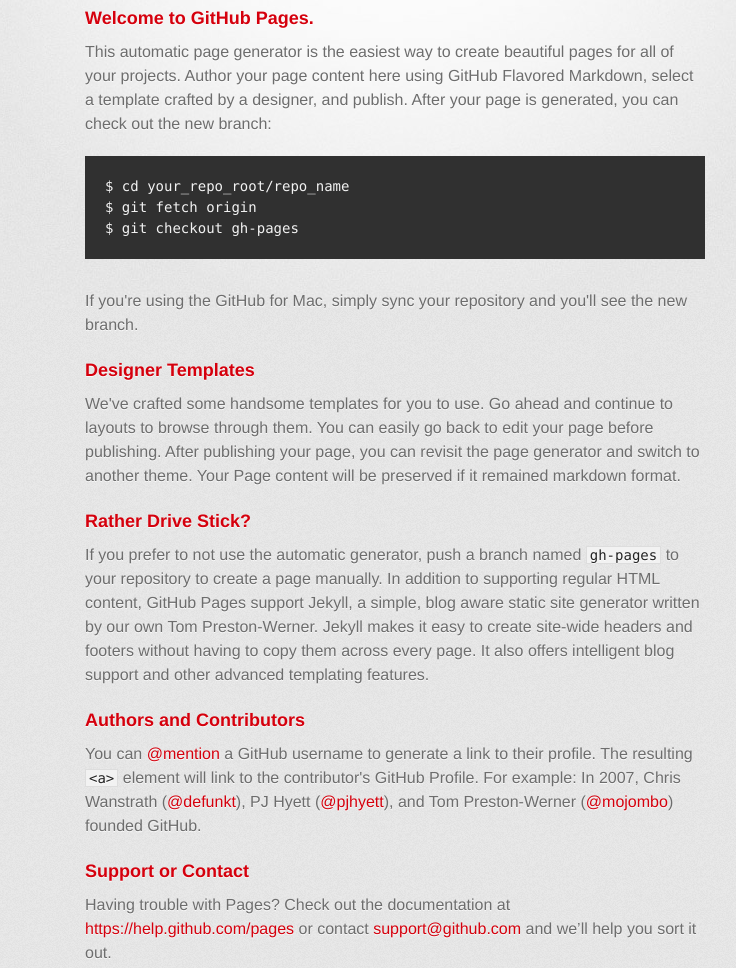
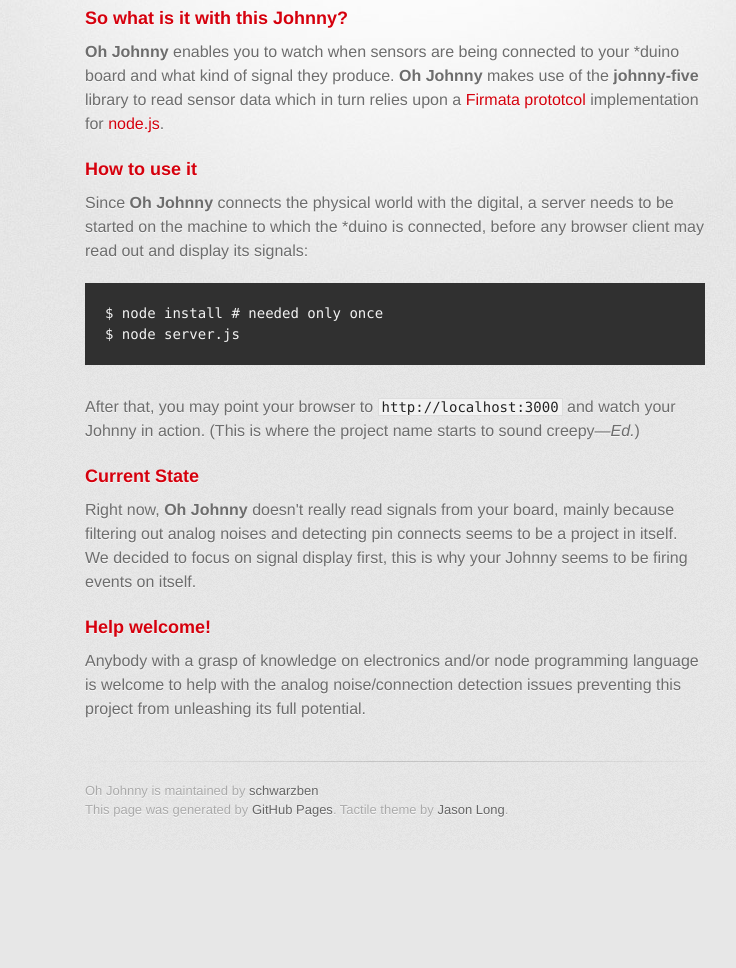
Before and after one commit to schwarzben/js-base, a plain HTML site: page index.html in a window 1280 px wide. Shown: the part 266-1234 px from the top of the page, without its empty margins (245-981 px from the left). After the commit the page ends 1116 px from the top, so only its background shows below. Drawn offline with Linux system fonts and the light colour scheme; a web font is replaced by a local one.

```diff
--- a/index.html
+++ b/index.html
@@ -23,45 +23,39 @@
         </header>
 
         <section id="downloads" class="clearfix">
-          <a href="https://github.com/schwarzben/js-base/zipball/master" id="download-zip" class="button"><span>Download .zip</span></a>
-          <a href="https://github.com/schwarzben/js-base/tarball/master" id="download-tar-gz" class="button"><span>Download .tar.gz</span></a>
-          <a href="https://github.com/schwarzben/js-base" id="view-on-github" class="button"><span>View on GitHub</span></a>
+          <a href="https://github.com/schwarzben/oh-johnny/zipball/master" id="download-zip" class="button"><span>Download .zip</span></a>
+          <a href="https://github.com/schwarzben/oh-johnny/tarball/master" id="download-tar-gz" class="button"><span>Download .tar.gz</span></a>
+          <a href="https://github.com/schwarzben/oh-johnny" id="view-on-github" class="button"><span>View on GitHub</span></a>
         </section>
 
         <hr>
 
         <section id="main_content">
           <h3>
-<a id="welcome-to-github-pages" class="anchor" href="#welcome-to-github-pages" aria-hidden="true"><span class="octicon octicon-link"></span></a>Welcome to GitHub Pages.</h3>
+<a id="so-what-is-it-with-this-johnny" class="anchor" href="#so-what-is-it-with-this-johnny" aria-hidden="true"><span class="octicon octicon-link"></span></a>So what is it with this Johnny?</h3>
 
-<p>This automatic page generator is the easiest way to create beautiful pages for all of your projects. Author your page content here using GitHub Flavored Markdown, select a template crafted by a designer, and publish. After your page is generated, you can check out the new branch:</p>
+<p><strong>Oh Johnny</strong> enables you to watch when sensors are being connected to your *duino board and what kind of signal they produce. <strong>Oh Johnny</strong> makes use of the <strong>johnny-five</strong> library to read sensor data which in turn relies upon a <a href="">Firmata prototcol</a> implementation for <a href="">node.js</a>.</p>
 
-<pre><code>$ cd your_repo_root/repo_name
-$ git fetch origin
-$ git checkout gh-pages
+<h3>
+<a id="how-to-use-it" class="anchor" href="#how-to-use-it" aria-hidden="true"><span class="octicon octicon-link"></span></a>How to use it</h3>
+
+<p>Since <strong>Oh Johnny</strong> connects the physical world with the digital, a server needs to be started on the machine to which the *duino is connected, before any browser client may read out and display its signals:</p>
+
+<pre><code>$ node install # needed only once
+$ node server.js
 </code></pre>
 
-<p>If you're using the GitHub for Mac, simply sync your repository and you'll see the new branch.</p>
+<p>After that, you may point your browser to <code>http://localhost:3000</code> and watch your Johnny in action. (This is where the project name starts to sound creepy<em>—Ed.</em>)</p>
 
 <h3>
-<a id="designer-templates" class="anchor" href="#designer-templates" aria-hidden="true"><span class="octicon octicon-link"></span></a>Designer Templates</h3>
+<a id="current-state" class="anchor" href="#current-state" aria-hidden="true"><span class="octicon octicon-link"></span></a>Current State</h3>
 
-<p>We've crafted some handsome templates for you to use. Go ahead and continue to layouts to browse through them. You can easily go back to edit your page before publishing. After publishing your page, you can revisit the page generator and switch to another theme. Your Page content will be preserved if it remained markdown format.</p>
+<p>Right now, <strong>Oh Johnny</strong> doesn't really read signals from your board, mainly because filtering out analog noises and detecting pin connects seems to be a project in itself. We decided to focus on signal display first, this is why your Johnny seems to be firing events on itself.</p>
 
 <h3>
-<a id="rather-drive-stick" class="anchor" href="#rather-drive-stick" aria-hidden="true"><span class="octicon octicon-link"></span></a>Rather Drive Stick?</h3>
+<a id="help-welcome" class="anchor" href="#help-welcome" aria-hidden="true"><span class="octicon octicon-link"></span></a>Help welcome!</h3>
 
-<p>If you prefer to not use the automatic generator, push a branch named <code>gh-pages</code> to your repository to create a page manually. In addition to supporting regular HTML content, GitHub Pages support Jekyll, a simple, blog aware static site generator written by our own Tom Preston-Werner. Jekyll makes it easy to create site-wide headers and footers without having to copy them across every page. It also offers intelligent blog support and other advanced templating features.</p>
-
-<h3>
-<a id="authors-and-contributors" class="anchor" href="#authors-and-contributors" aria-hidden="true"><span class="octicon octicon-link"></span></a>Authors and Contributors</h3>
-
-<p>You can <a href="https://github.com/blog/821" class="user-mention">@mention</a> a GitHub username to generate a link to their profile. The resulting <code>&lt;a&gt;</code> element will link to the contributor's GitHub Profile. For example: In 2007, Chris Wanstrath (<a href="https://github.com/defunkt" class="user-mention">@defunkt</a>), PJ Hyett (<a href="https://github.com/pjhyett" class="user-mention">@pjhyett</a>), and Tom Preston-Werner (<a href="https://github.com/mojombo" class="user-mention">@mojombo</a>) founded GitHub.</p>
-
-<h3>
-<a id="support-or-contact" class="anchor" href="#support-or-contact" aria-hidden="true"><span class="octicon octicon-link"></span></a>Support or Contact</h3>
-
-<p>Having trouble with Pages? Check out the documentation at <a href="https://help.github.com/pages">https://help.github.com/pages</a> or contact <a href="mailto:support@github.com">support@github.com</a> and we’ll help you sort it out.</p>
+<p>Anybody with a grasp of knowledge on electronics and/or node programming language is welcome to help with the analog noise/connection detection issues preventing this project from unleashing its full potential.</p>
         </section>
 
         <footer>
```
Also changed, not shown: params.json (+1 -1 lines).
